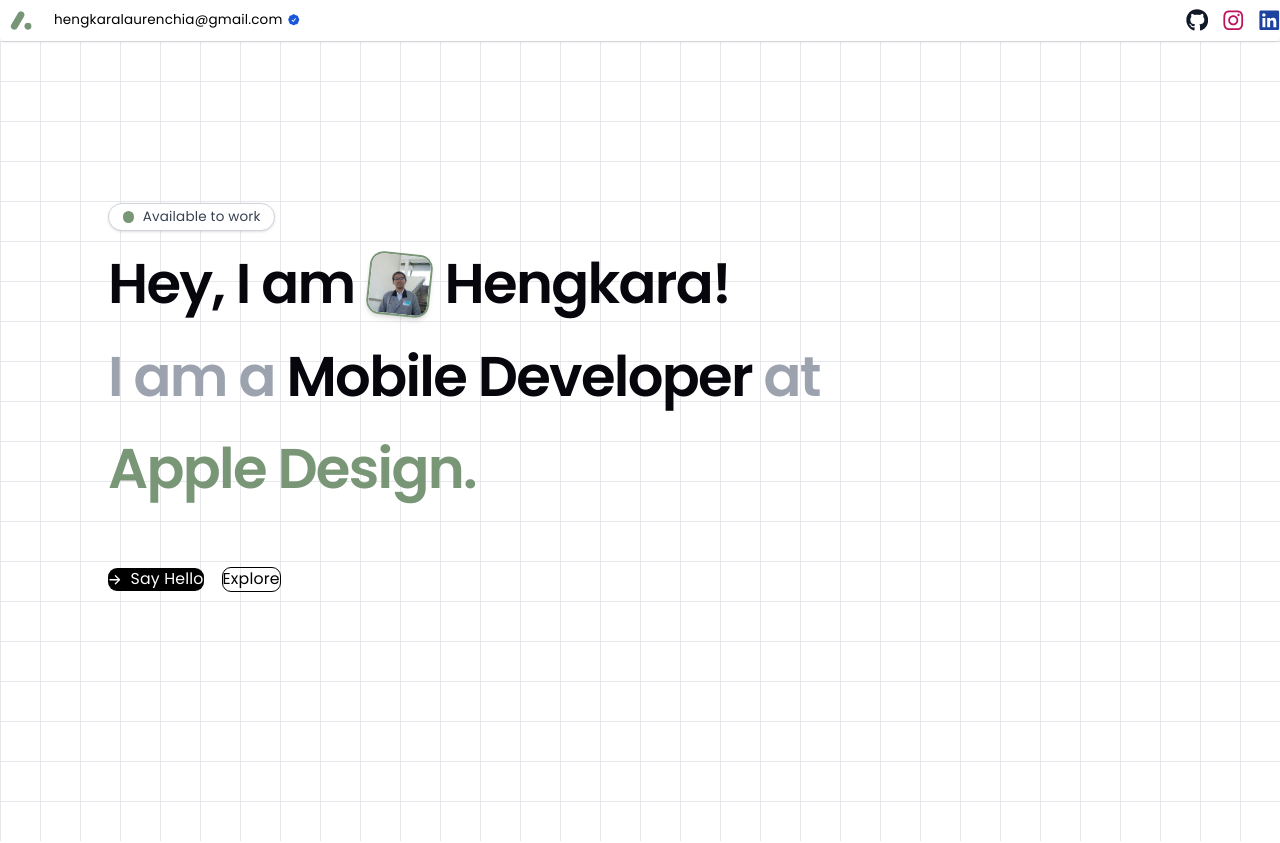
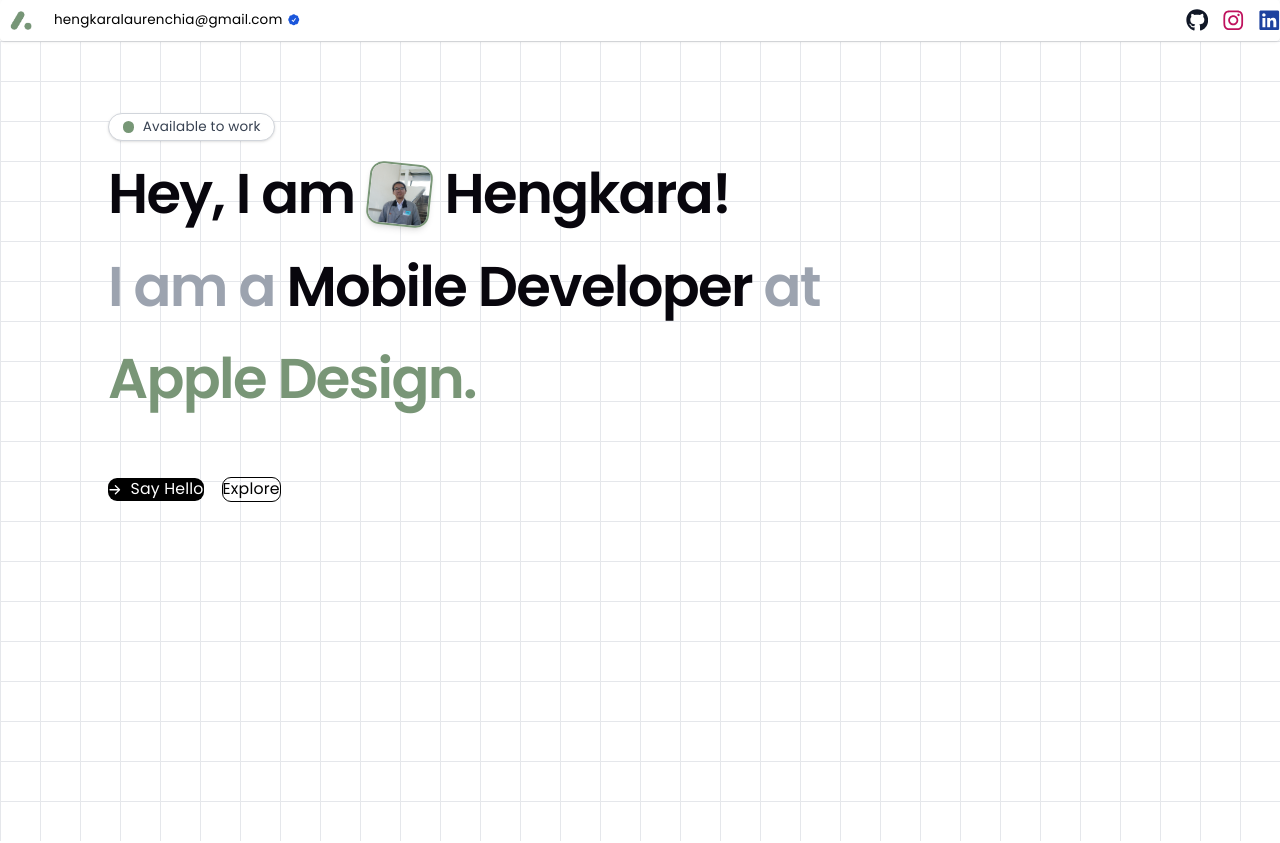
Before and after one commit to hengkaralaurenchia/personal-website, a React (Vite) app: page / in a window 1280 px wide. Shown: the top 843 px of the page. Built offline with nearby package versions, Linux system fonts and the light colour scheme.

Commit message:
delete: padding hero

```diff
--- a/src/App.jsx
+++ b/src/App.jsx
@@ -50,7 +50,7 @@
     }`}>
       <NavbarComp />
       <div
-        className="min-h-screen flex items-start pt-20"
+        className="min-h-screen flex items-start"
         style={{
           backgroundImage: `linear-gradient(to right, #e5e7eb 1px, transparent 1px),
                          linear-gradient(to bottom, #e5e7eb 1px, transparent 1px)`,
```
